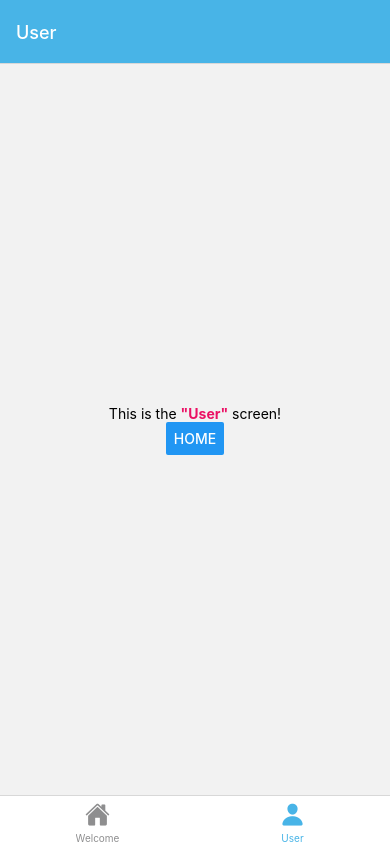
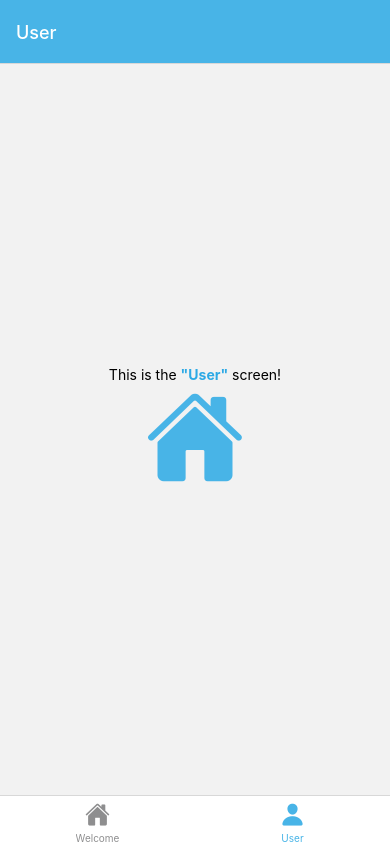
Before and after one commit to dbbrandt/react-native-expo-shells, a React Native app: screen /User in a window 390 px wide. Built offline with nearby package versions, Linux system fonts and the light colour scheme.

Commit message:
Added Components folder and IconButton

```diff
--- /dev/null
+++ b/components/iconButton.js
@@ -0,0 +1,19 @@
+import {Pressable, StyleSheet} from 'react-native';
+import {Ionicons} from '@expo/vector-icons';
+
+function IconButton({icon, color, size,  onPress}) {
+    return (
+        <Pressable onPress={onPress} style={({pressed}) => pressed && styles.pressed}>
+            <Ionicons name={icon} size={size ? size : 24} color={color}/>
+        </Pressable>
+    )
+
+}
+
+export default IconButton;
+
+const styles = StyleSheet.create({
+    pressed: {
+        opacity: 0.7,
+    }
+})
--- a/constants/colors.js
+++ b/constants/colors.js
@@ -1,6 +1,7 @@
 const Colors = {
     tabsMain: '#48b4e7',
     tabsText: 'white',
+    textHighlight: '#2ca9e5',
 }
 
 export default Colors;
--- a/screens/UserScreen.js
+++ b/screens/UserScreen.js
@@ -1,4 +1,6 @@
 import { View, Text, Button, StyleSheet } from 'react-native';
+import Colors from "../constants/colors";
+import IconButton from "../components/iconButton";
 
 function UserScreen({ navigation }) {
   function gotoHomeHandler() {
@@ -10,7 +12,7 @@ function UserScreen({ navigation }) {
       <Text>
         This is the <Text style={styles.highlight}>"User"</Text> screen!
       </Text>
-      <Button title="Home" onPress={gotoHomeHandler}/>
+      <IconButton icon='home' size={100} color={Colors.tabsMain} onPress={gotoHomeHandler}/>
     </View>
   );
 }
@@ -25,6 +27,6 @@ const styles = StyleSheet.create({
   },
   highlight: {
     fontWeight: 'bold',
-    color: '#eb1064',
+    color: Colors.textHighlight,
   },
 });
--- a/screens/WelcomeScreen.js
+++ b/screens/WelcomeScreen.js
@@ -1,4 +1,5 @@
 import { View, Text, StyleSheet } from 'react-native';
+import Colors from "../constants/colors";
 
 function WelcomeScreen() {
   return (
@@ -20,6 +21,6 @@ const styles = StyleSheet.create({
   },
   highlight: {
     fontWeight: 'bold',
-    color: '#eb1064',
+    color: Colors.textHighlight,
   },
 });
```
